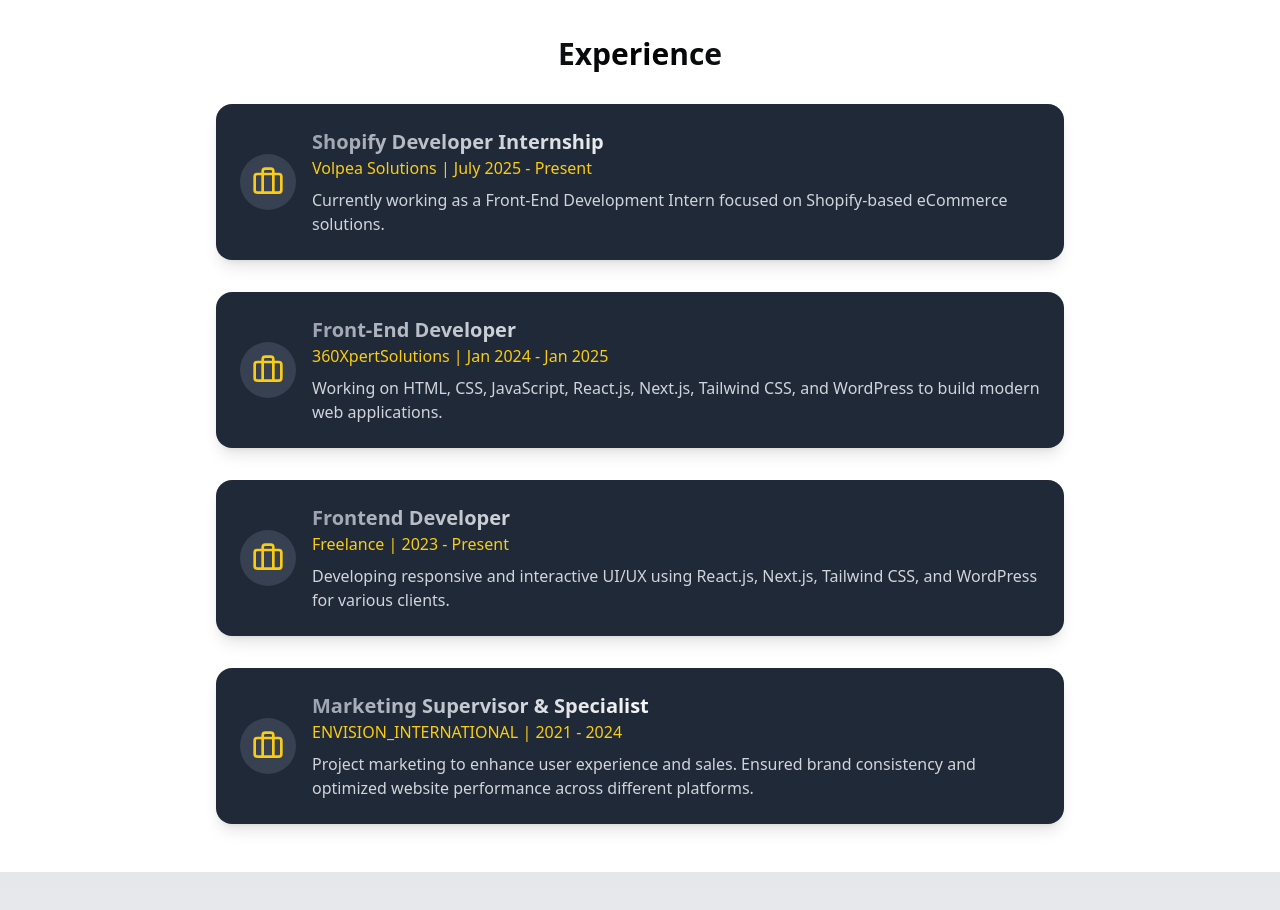
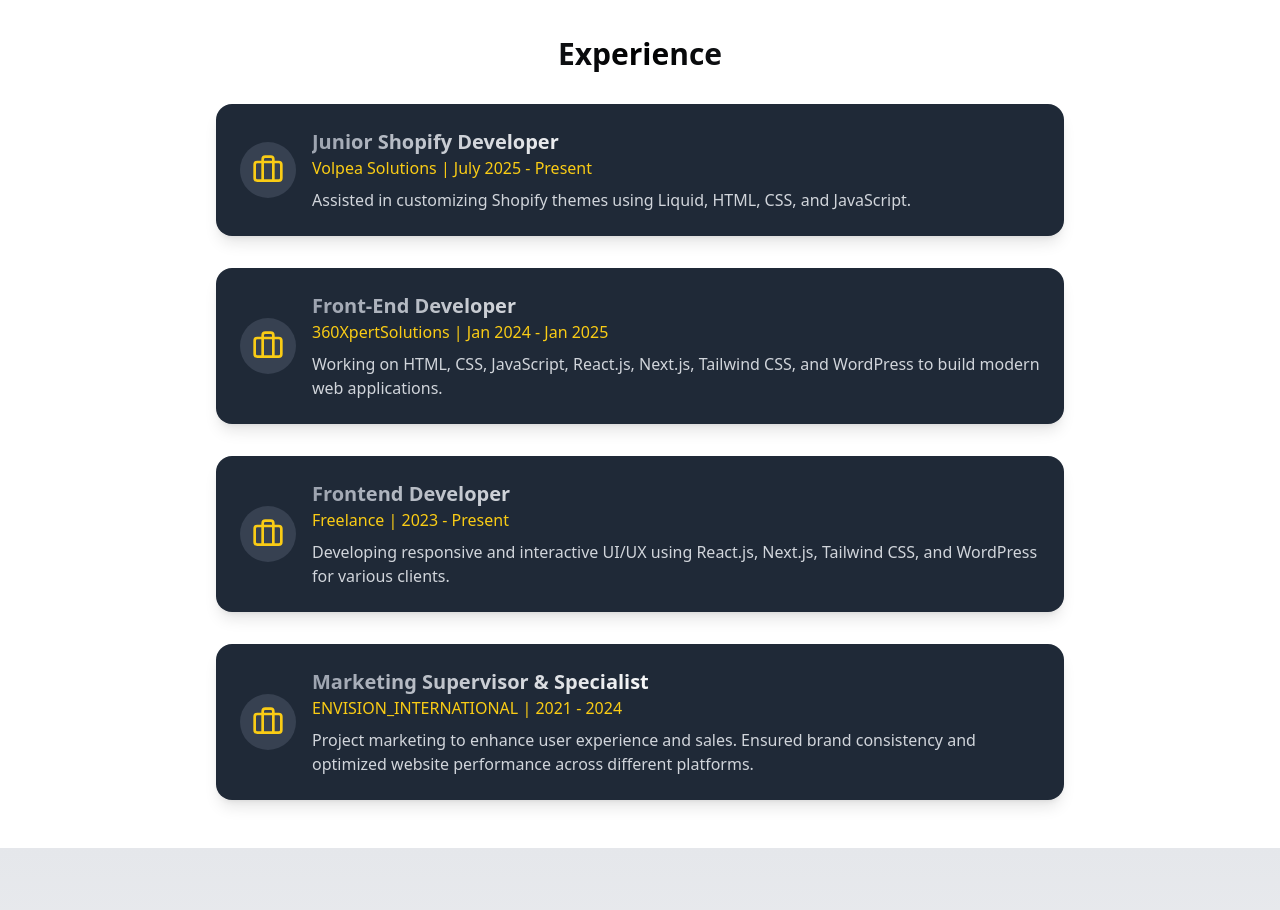
Before and after one commit to salehpaki/my_portfolio, a React (Vite) app: page / in a window 1280 px wide. Shown: the part 2620-3530 px from the top of the page. Built offline with nearby package versions, Linux system fonts and the light colour scheme.

Commit message:
your message

```diff
--- a/src/components/Experience.jsx
+++ b/src/components/Experience.jsx
@@ -4,10 +4,10 @@
 
 const experiences = [
   {
-    role: "Shopify Developer Internship",
+    role: "Junior Shopify Developer",
     company: "Volpea Solutions",
     duration: "July 2025 - Present",
-    description: "Currently working as a Front-End Development Intern focused on Shopify-based eCommerce solutions."
+    description: "Assisted in customizing Shopify themes using Liquid, HTML, CSS, and JavaScript."
   },
   {
     role: "Front-End Developer",
```
